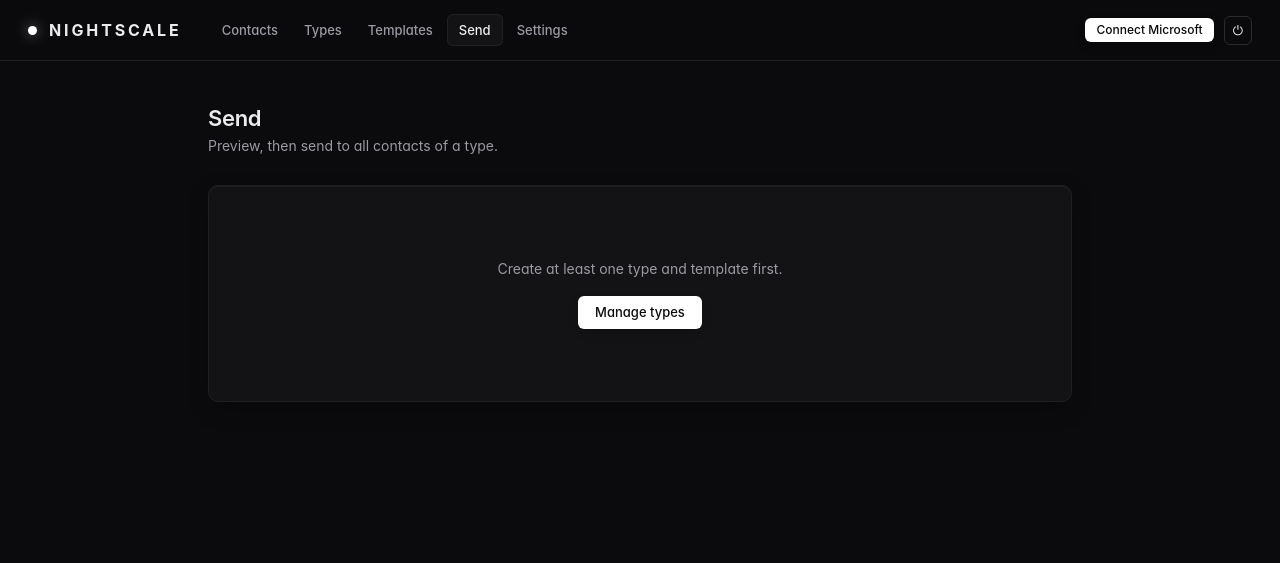
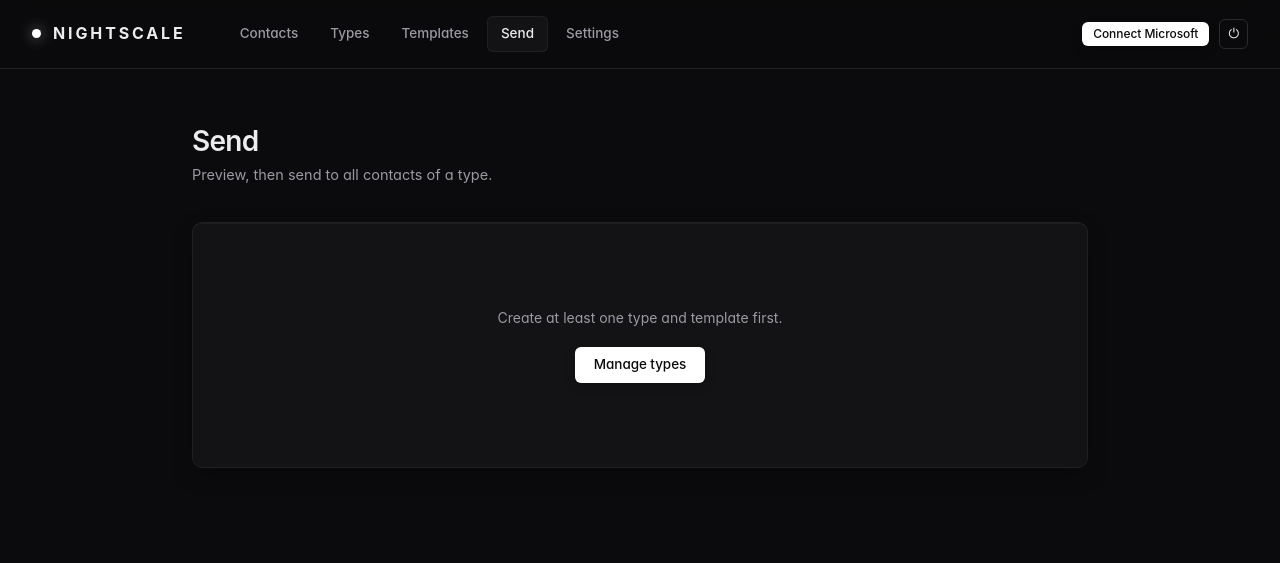
Before and after one commit to pius-martin/nightscale-leads, a Flask app: page /send in a window 1280 px wide. Shown: the top 563 px of the page. Run offline with Flask 3, Linux system fonts and the light colour scheme; data that the repository does not hold is empty; some libraries are stand-ins or nearby versions.

Commit message:
Per-template footer + UI polish
- New 'footer' column on templates with idempotent migration; second
  Quill editor on the Templates page below the body
- Send rendering composes body -> template footer -> global signature
  in that order, both in the preview and the actual email
- Typography & spacing pass: larger H1, generous container padding,
  refined card/header spacing, fuller form gaps with focus ring,
  bigger send stats, smoother type-group cards

```diff
--- a/app.py
+++ b/app.py
@@ -210,10 +210,11 @@ def templates_view():
         art = request.form.get("art", "").strip()
         subject = request.form.get("subject", "")
         body = request.form.get("body", "")
+        footer = request.form.get("footer", "")
         if art:
             if art not in arten:
                 db.add_art(art)
-            db.upsert_template(art, subject, body)
+            db.upsert_template(art, subject, body, footer)
         return redirect(url_for("templates_view", art=art))
 
     selected = request.args.get("art") or (arten[0] if arten else "")
@@ -232,14 +233,18 @@ def delete_template(tid):
     return redirect(url_for("templates_view"))
 
 
-def _compose_body(template_body: str, signature: str, contact: dict) -> str:
-    body = render_template_text(template_body, contact)
-    sig = render_template_text(signature, contact) if signature else ""
-    if sig:
-        sig_html = sig if "<" in sig and ">" in sig else sig.replace("\n", "<br>")
-        body_html_main = body if "<" in body and ">" in body else body.replace("\n", "<br>")
-        return f"{body_html_main}<br><br>{sig_html}"
-    return body if "<" in body and ">" in body else body.replace("\n", "<br>")
+def _to_html(text: str) -> str:
+    if not text:
+        return ""
+    return text if "<" in text and ">" in text else text.replace("\n", "<br>")
+
+
+def _compose_body(template_body: str, template_footer: str, signature: str, contact: dict) -> str:
+    body_html = _to_html(render_template_text(template_body, contact))
+    footer_html = _to_html(render_template_text(template_footer or "", contact))
+    sig_html = _to_html(render_template_text(signature or "", contact))
+    parts = [p for p in (body_html, footer_html, sig_html) if p]
+    return "<br><br>".join(parts)
 
 
 # ---------- Send ----------
@@ -262,7 +267,7 @@ def send_view():
             previews.append({
                 "contact": c,
                 "subject": render_template_text(template["subject"], c),
-                "body": _compose_body(template["body"], signature, c),
+                "body": _compose_body(template["body"], template.get("footer", ""), signature, c),
                 "already_sent": sent_before,
             })
     log = db.list_log(50)
@@ -305,7 +310,7 @@ def send_run():
             skipped += 1
             continue
         subject = render_template_text(template["subject"], c)
-        body_html = _compose_body(template["body"], signature, c)
+        body_html = _compose_body(template["body"], template.get("footer", ""), signature, c)
         try:
             graph_mail.send_mail(
                 c["email"],
--- a/static/style.css
+++ b/static/style.css
@@ -31,8 +31,8 @@ html, body {
     background: var(--bg);
     color: var(--text);
     font-family: var(--sans);
-    font-size: 14px;
-    line-height: 1.55;
+    font-size: 14.5px;
+    line-height: 1.6;
     -webkit-font-smoothing: antialiased;
     -moz-osx-font-smoothing: grayscale;
     font-feature-settings: "cv02", "cv11", "ss01";
@@ -41,26 +41,27 @@ html, body {
 a { color: var(--text); text-decoration: none; transition: color 0.15s; }
 a:hover { color: var(--accent); }
 
-h1, h2, h3 { font-weight: 600; letter-spacing: -0.015em; margin: 0 0 16px; }
-h1 { font-size: 22px; }
-h2 { font-size: 17px; }
-h3 { font-size: 12px; color: var(--text-dim); text-transform: uppercase; letter-spacing: 0.08em; font-weight: 500; }
+h1, h2, h3 { font-weight: 600; letter-spacing: -0.018em; margin: 0 0 18px; }
+h1 { font-size: 28px; letter-spacing: -0.025em; line-height: 1.2; }
+h2 { font-size: 16px; letter-spacing: -0.01em; }
+h3 { font-size: 11px; color: var(--text-dim); text-transform: uppercase; letter-spacing: 0.09em; font-weight: 500; margin-bottom: 10px; }
+p { margin: 0 0 12px; }
 
 .mono { font-family: var(--mono); font-size: 12.5px; }
 .muted { color: var(--text-dim); font-size: 13px; }
-.mt { margin-top: 24px; }
-.mt-lg { margin-top: 40px; }
+.mt { margin-top: 28px; }
+.mt-lg { margin-top: 48px; }
 
 /* Topbar */
 .topbar {
     display: flex;
     align-items: center;
-    gap: 28px;
-    padding: 14px 28px;
+    gap: 32px;
+    padding: 16px 32px;
     border-bottom: 1px solid var(--border);
-    background: rgba(11, 11, 13, 0.85);
-    backdrop-filter: blur(12px);
-    -webkit-backdrop-filter: blur(12px);
+    background: rgba(11, 11, 13, 0.92);
+    backdrop-filter: blur(14px) saturate(140%);
+    -webkit-backdrop-filter: blur(14px) saturate(140%);
     position: sticky;
     top: 0;
     z-index: 50;
@@ -89,12 +90,12 @@ h3 { font-size: 12px; color: var(--text-dim); text-transform: uppercase; letter-
     box-shadow: 0 0 14px rgba(255,255,255,0.5);
 }
 .login-card .brand-name { font-size: 18px; }
-.nav { display: flex; gap: 2px; flex: 1; }
+.nav { display: flex; gap: 4px; flex: 1; margin-left: 8px; }
 .nav a {
-    padding: 6px 12px;
+    padding: 7px 14px;
     border-radius: 6px;
     color: var(--text-dim);
-    font-size: 13px;
+    font-size: 13.5px;
     font-weight: 500;
     transition: all 0.15s;
 }
@@ -104,39 +105,41 @@ h3 { font-size: 12px; color: var(--text-dim); text-transform: uppercase; letter-
 
 /* Container */
 .container {
-    max-width: 920px;
+    max-width: 960px;
     margin: 0 auto;
-    padding: 40px 28px 80px;
+    padding: 56px 32px 96px;
 }
-.container.narrow { max-width: 560px; }
+.container.narrow { max-width: 600px; }
 
 .page-header {
     display: flex;
-    align-items: baseline;
+    align-items: flex-start;
     justify-content: space-between;
-    margin-bottom: 28px;
+    margin-bottom: 36px;
     gap: 16px;
     flex-wrap: wrap;
 }
-.page-header h1 { margin: 0; }
-.page-header .subtitle { color: var(--text-dim); font-size: 14px; }
+.page-header h1 { margin: 0 0 6px; }
+.page-header .subtitle { color: var(--text-dim); font-size: 14.5px; line-height: 1.5; }
 
 /* Card */
 .card {
     background: var(--bg-card);
     border: 1px solid var(--border);
     border-radius: var(--radius);
-    padding: 24px;
+    padding: 28px;
     box-shadow: var(--shadow);
 }
-.card + .card { margin-top: 16px; }
+.card + .card { margin-top: 20px; }
 .card-header {
     display: flex;
     justify-content: space-between;
     align-items: center;
-    margin-bottom: 18px;
-    padding-bottom: 14px;
+    margin-bottom: 22px;
+    padding-bottom: 16px;
     border-bottom: 1px solid var(--border);
+    gap: 12px;
+    flex-wrap: wrap;
 }
 .card-header h2 { margin: 0; }
 
@@ -208,10 +214,11 @@ h3 { font-size: 12px; color: var(--text-dim); text-transform: uppercase; letter-
 .btn {
     display: inline-flex;
     align-items: center;
+    justify-content: center;
     gap: 6px;
-    padding: 9px 16px;
+    padding: 10px 18px;
     border-radius: var(--radius-sm);
-    font-size: 13px;
+    font-size: 13.5px;
     font-weight: 500;
     border: 1px solid transparent;
     cursor: pointer;
@@ -220,6 +227,7 @@ h3 { font-size: 12px; color: var(--text-dim); text-transform: uppercase; letter-
     text-decoration: none;
     line-height: 1;
     white-space: nowrap;
+    letter-spacing: -0.005em;
 }
 .btn-primary {
     background: var(--accent);
@@ -258,11 +266,11 @@ h3 { font-size: 12px; color: var(--text-dim); text-transform: uppercase; letter-
 
 /* Empty states */
 .empty {
-    padding: 48px 24px;
+    padding: 56px 24px;
     text-align: center;
     color: var(--text-dim);
 }
-.empty p { margin: 0 0 16px; }
+.empty p { margin: 0 0 18px; font-size: 14px; }
 
 /* Tags & badges */
 .tag {
```
Also changed, not shown: other parts of static/style.css (+55 -48 lines), db.py (+7 -4 lines), templates/templates.html (+40 -6 lines).
